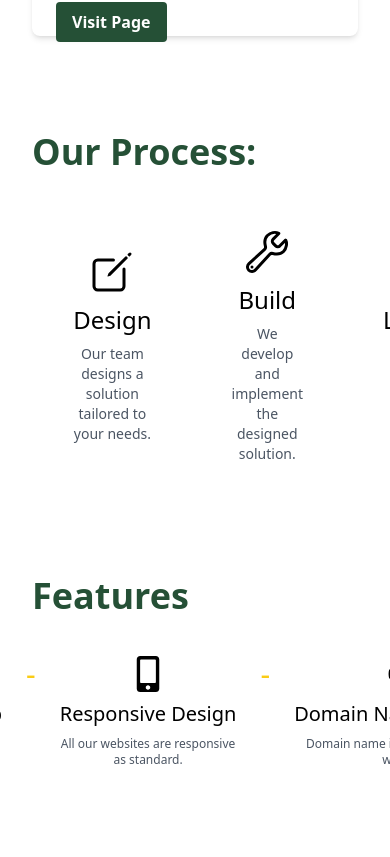
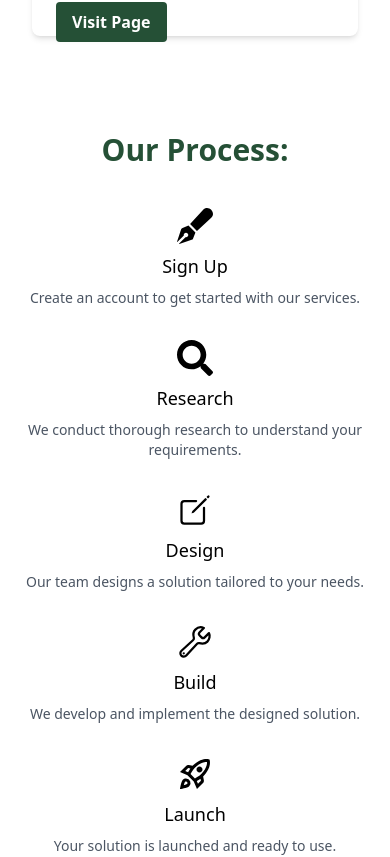
Before and after one commit to jdm1991/final-express, a Next.js app: page /webDesign in a window 390 px wide. Shown: the part 3868-4725 px from the top of the page. Built offline with nearby package versions, Linux system fonts and the light colour scheme.

Commit message:
Media Queries for main page

```diff
--- a/src/app/components/HeroSection.jsx
+++ b/src/app/components/HeroSection.jsx
@@ -22,7 +22,7 @@ export default function HeroSection() {
   }, []);
 
   return (
-    <div className="relative h-screen">
+    <div className="relative min-h-screen">
       <div className="absolute inset-0 flex items-center justify-center z-10">
         <div className="text-center text-white px-4 sm:px-6 lg:px-8">
           <h1
@@ -36,13 +36,13 @@ export default function HeroSection() {
             We create stunning and functional websites that bring your vision to
             life.
           </p>
-          <button className="bg-yellow-400 text-black px-8 py-4 rounded-full text-lg sm:text-xl md:text-2xl lg:text-3xl font-semibold hover:bg-yellow-300 transition-colors duration-300 border-2 border-gray-700 transform hover:scale-105">
+          <button className="bg-yellow-400 text-black px-6 py-3 rounded-full text-base sm:text-lg md:text-xl lg:text-2xl font-semibold hover:bg-yellow-300 transition-colors duration-300 border-2 border-gray-700 transform hover:scale-105">
             Get Started
           </button>
         </div>
       </div>
       <div
-        className={`bg-cover bg-center h-full transition-opacity ease-in-out ${
+        className={`bg-cover bg-center min-h-screen transition-opacity ease-in-out ${
           backgroundImage === "Coding.jpeg" ? "opacity-100" : "opacity-0"
         }`}
         style={{
@@ -51,7 +51,7 @@ export default function HeroSection() {
         }}
       />
       <div
-        className={`bg-cover bg-center h-full absolute inset-0 transition-opacity ease-in-out ${
+        className={`bg-cover bg-center min-h-screen absolute inset-0 transition-opacity ease-in-out ${
           backgroundImage === "Countryside.jpeg" ? "opacity-100" : "opacity-0"
         }`}
         style={{
--- a/src/app/components/Process.jsx
+++ b/src/app/components/Process.jsx
@@ -5,56 +5,55 @@ import { BiSupport } from "react-icons/bi";
 
 export default function Process() {
   return (
-    <>
     <section className="bg-white py-12">
-        <div className="max-w-7xl mx-auto px-8 sm:px-6 lg:px-8">
-          <h2 className="text-4xl md:text-5xl font-bold text-[#255036] mb-10 text-left">
+      <div className="max-w-7xl mx-auto px-4 sm:px-6 lg:px-8">
+        <h2 className="text-3xl sm:text-4xl md:text-5xl font-bold text-[#255036] mb-10 text-center sm:text-left">
           Our Process:
         </h2>
-          <div className="flex justify-center items-center space-x-10">
+        <div className="grid grid-cols-1 sm:grid-cols-2 lg:grid-cols-6 gap-8">
           <div className="flex flex-col items-center space-y-2 hover:scale-110 transition-all duration-300">
-              <FaPenFancy className="text-5xl text-current" />
-              <p className="text-2xl text-black">Sign Up</p>
+            <FaPenFancy className="text-4xl sm:text-5xl text-current" />
+            <p className="text-lg sm:text-2xl text-black">Sign Up</p>
             <p className="text-sm text-gray-600 text-center">
               Create an account to get started with our services.
             </p>
           </div>
-            <FaLongArrowAltRight className="text-6xl text-yellow-400" />
+          <FaLongArrowAltRight className="hidden sm:block text-4xl sm:text-6xl text-yellow-400 self-center" />
           <div className="flex flex-col items-center space-y-2 hover:scale-110 transition-all duration-300">
-              <FaSearch className="text-5xl text-current" />
-              <p className="text-2xl text-black">Research</p>
+            <FaSearch className="text-4xl sm:text-5xl text-current" />
+            <p className="text-lg sm:text-2xl text-black">Research</p>
             <p className="text-sm text-gray-600 text-center">
               We conduct thorough research to understand your requirements.
             </p>
           </div>
-            <FaLongArrowAltRight className="text-6xl text-yellow-400" />
+          <FaLongArrowAltRight className="hidden sm:block text-4xl sm:text-6xl text-yellow-400 self-center" />
           <div className="flex flex-col items-center space-y-2 hover:scale-110 transition-all duration-300">
-              <IoCreateOutline className="text-5xl text-current" />
-              <p className="text-2xl text-black">Design</p>
+            <IoCreateOutline className="text-4xl sm:text-5xl text-current" />
+            <p className="text-lg sm:text-2xl text-black">Design</p>
             <p className="text-sm text-gray-600 text-center">
               Our team designs a solution tailored to your needs.
             </p>
           </div>
-            <FaLongArrowAltRight className="text-6xl text-yellow-400" />
+          <FaLongArrowAltRight className="hidden sm:block text-4xl sm:text-6xl text-yellow-400 self-center" />
           <div className="flex flex-col items-center space-y-2 hover:scale-110 transition-all duration-300">
-              <IoBuildOutline className="text-5xl text-current" />
-              <p className="text-2xl text-black">Build</p>
+            <IoBuildOutline className="text-4xl sm:text-5xl text-current" />
+            <p className="text-lg sm:text-2xl text-black">Build</p>
             <p className="text-sm text-gray-600 text-center">
               We develop and implement the designed solution.
             </p>
           </div>
-            <FaLongArrowAltRight className="text-6xl text-yellow-400" />
+          <FaLongArrowAltRight className="hidden sm:block text-4xl sm:text-6xl text-yellow-400 self-center" />
           <div className="flex flex-col items-center space-y-2 hover:scale-110 transition-all duration-300">
-              <MdOutlineRocketLaunch className="text-5xl text-current" />
-              <p className="text-2xl text-black">Launch</p>
+            <MdOutlineRocketLaunch className="text-4xl sm:text-5xl text-current" />
+            <p className="text-lg sm:text-2xl text-black">Launch</p>
             <p className="text-sm text-gray-600 text-center">
               Your solution is launched and ready to use.
             </p>
           </div>
-            <FaLongArrowAltRight className="text-6xl text-yellow-400" />
+          <FaLongArrowAltRight className="hidden sm:block text-4xl sm:text-6xl text-yellow-400 self-center" />
           <div className="flex flex-col items-center space-y-2 hover:scale-110 transition-all duration-300">
-              <BiSupport className="text-5xl text-current" />
-              <p className="text-2xl text-black">Support</p>
+            <BiSupport className="text-4xl sm:text-5xl text-current" />
+            <p className="text-lg sm:text-2xl text-black">Support</p>
             <p className="text-sm text-gray-600 text-center">
               We provide ongoing support and maintenance for your solution.
             </p>
@@ -62,6 +61,5 @@ export default function Process() {
         </div>
       </div>
     </section>
-    </>
   );
 }
--- a/src/app/components/Technologies.jsx
+++ b/src/app/components/Technologies.jsx
@@ -71,7 +71,7 @@ export default function Technologies() {
     <section className="bg-white py-12">
       <div className="max-w-7xl mx-auto px-4 sm:px-6 lg:px-8">
         <h2 className="text-4xl md:text-5xl font-bold text-[#255036] mb-6 text-left">
-          Technologies that we use
+          Technologies We Use
         </h2>
         <p className="text-lg text-[#255036] mb-10">
           A lot of Website Designers like to use quick and easy template
```
Lines whose indentation alone changed are shown as unchanged.
